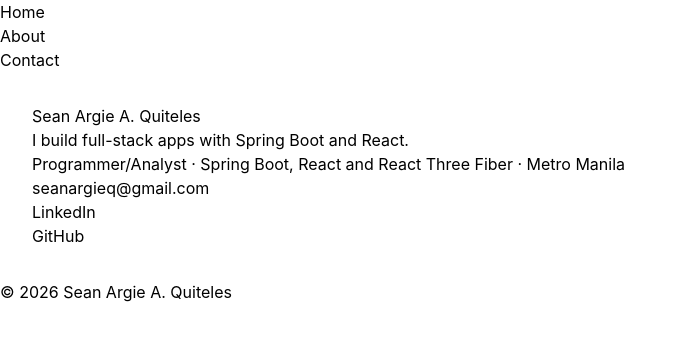
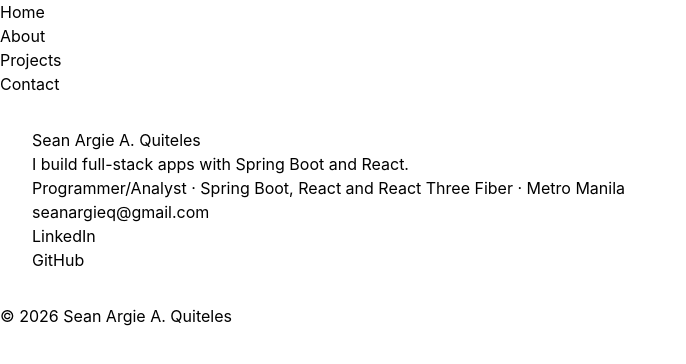
Before and after one commit to saaquiteles/webportfolio2, a Next.js app: page / in a window 1280 px wide. Shown: the top 364 px of the page, without its empty margins (0-686 px from the left). Built offline with nearby package versions, Linux system fonts and the light colour scheme.

Commit message:
feat: add Projects to the main navigation
The Projects page is only reachable if the header links to it.

```diff
--- a/src/components/global/SiteHeader.tsx
+++ b/src/components/global/SiteHeader.tsx
@@ -3,6 +3,7 @@ import Link from 'next/link';
 const NAV_LINKS = [
   { href: '/', label: 'Home' },
   { href: '/about/', label: 'About' },
+  { href: '/projects/', label: 'Projects' },
   { href: '/contact/', label: 'Contact' },
 ];
 
```
Also changed, not shown: 1 other file (tests, documents, lock files or other folders).
